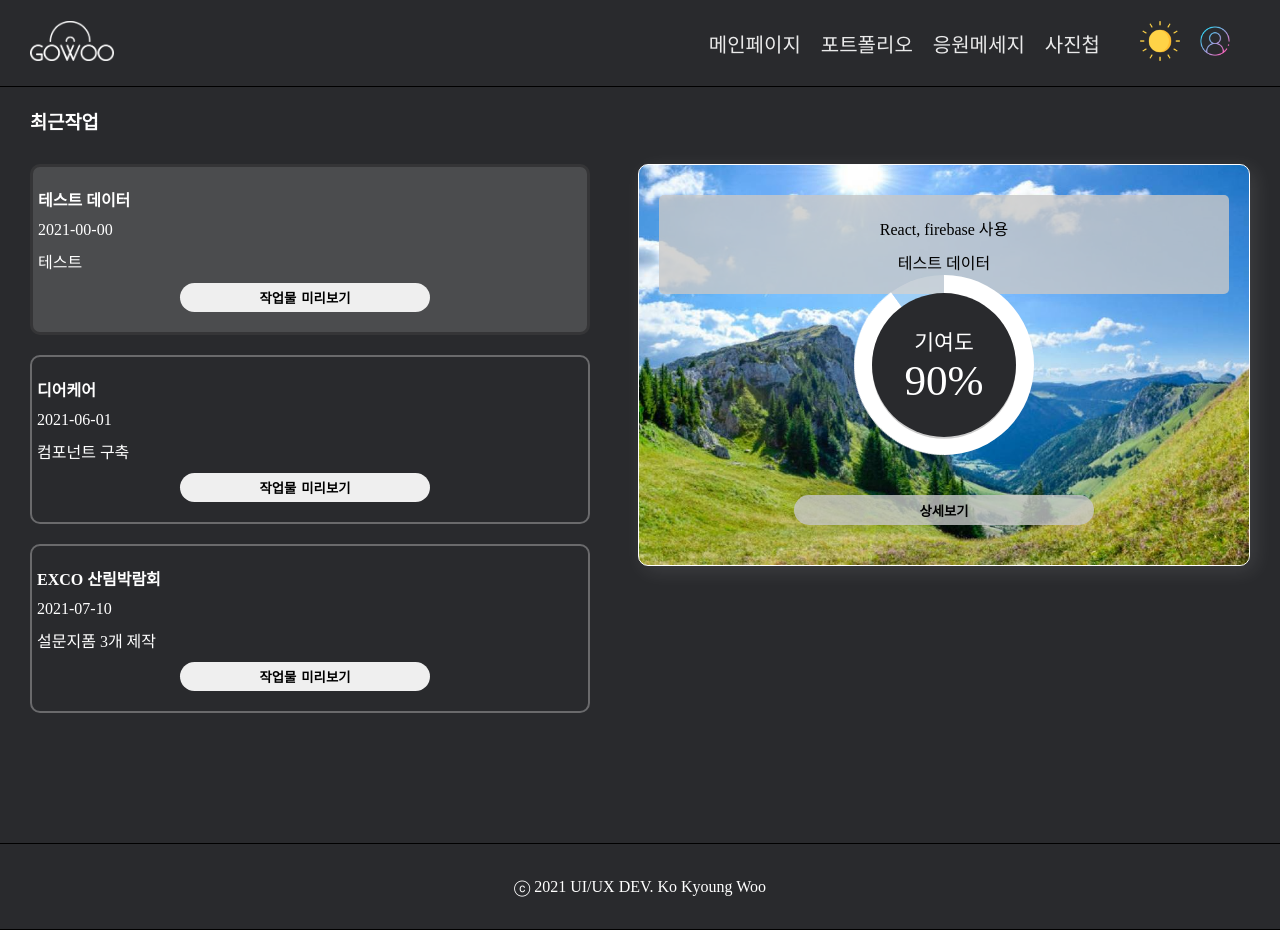
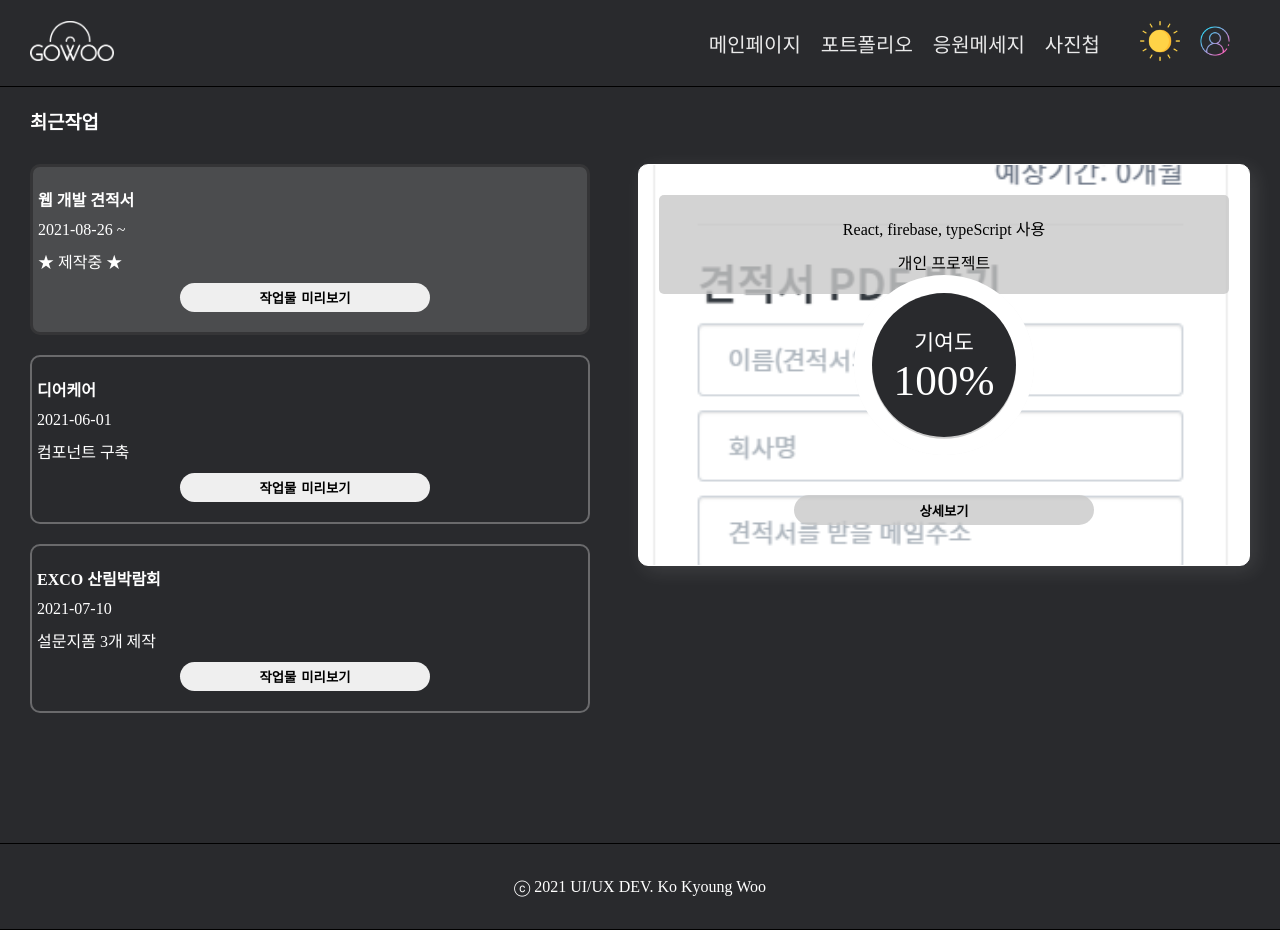
Before and after one commit to kkyoungwoo/portfolio, a React (Create React App) app: page /portfolio in a window 1280 px wide. Built offline with nearby package versions, Linux system fonts and the light colour scheme; a web font is replaced by a local one.

Commit message:
2021.08.26(11:35)
2021.08.26

```diff
--- a/src/components/app.css
+++ b/src/components/app.css
@@ -216,7 +216,7 @@ a {
 .app header nav #mobile_nav:checked ~ .navi_menu li {
   font-size: 20px;
   font-weight: 300;
-  padding: 30px 30px;
+  padding: 30px 10px;
   margin: 0;
 }
 
--- a/src/components/app.scss
+++ b/src/components/app.scss
@@ -163,7 +163,7 @@ a{
                 li {
                     font-size: 20px;
                     font-weight: 300;
-                    padding: 30px 30px;
+                    padding: 30px 10px;
                     margin: 0;
                     .mobileclose {
                         position: absolute;
--- a/src/components/message/Message.jsx
+++ b/src/components/message/Message.jsx
@@ -17,7 +17,7 @@ function Message(props) {
             <div className="message_box" style={{
                 border : props.colorBtn ? "1px solid white" : "1px solid black",
             }}>
-                <input type="text" onChange={(e)=>setInputText(e.target.value)} placeholder="저에게 하고싶은 말을 남겨주세요 :D" />
+                <input type="text" onChange={(e)=>setInputText(e.target.value)} placeholder="   저에게 하고싶은 말을 남겨주세요 :D" />
                 <button onClick={ ()=>{
                     const ArrayData = [...messageData];
                     ArrayData.unshift(inputText);
--- a/src/components/portfolio/Portfolio.jsx
+++ b/src/components/portfolio/Portfolio.jsx
@@ -27,15 +27,15 @@ function Portfolio(props) {
             imgUrl: "./assets/portfoilo/dearcare.jpg",
         },
         {
-            project: "테스트 데이터",
-            projectDate: "2021-00-00",
-            projectSummary: "테스트",
-            projectData: "React, firebase 사용",
-            projectSubData: "테스트 데이터",
-            projectLink: "https://naver.com",
-            contribute: 90,
-            contributeText: "ninety",
-            imgUrl: "./assets/portfoilo/testc.jpg",
+            project: "웹 개발 견적서",
+            projectDate: "2021-08-26 ~",
+            projectSummary: "★ 제작중 ★",
+            projectData: "React, firebase, typeScript 사용",
+            projectSubData: "개인 프로젝트",
+            projectLink: "https://produce-web.web.app/",
+            contribute: 100,
+            contributeText: "hundred",
+            imgUrl: "./assets/portfoilo/produce.png",
         },
     ]
 
```
Also changed, not shown: public/assets/portfoilo/produce.png (added), public/assets/portfoilo/testc.jpg (deleted).
